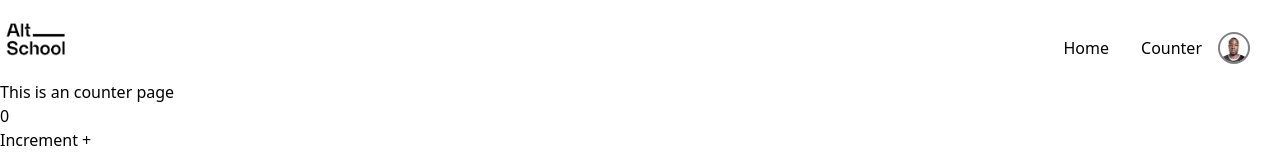
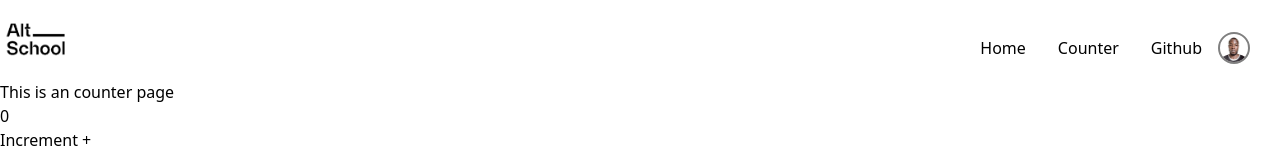
Before and after one commit to olatunde1998/AltSchool-Vue-Exam3, a Vue app: page /counter in a window 1280 px wide. Shown: the top 156 px of the page. Built offline with nearby package versions, Linux system fonts and the light colour scheme.

Commit message:
anchor tag added to nav element as a child

```diff
--- a/src/views/counterPage.vue
+++ b/src/views/counterPage.vue
@@ -11,6 +11,7 @@
       <nav>
         <RouterLink to="/">Home</RouterLink>
         <RouterLink to="/counter">Counter</RouterLink>
+        <a href="https://github.com/olatunde1998/AltSchool-Vue-Exam3">Github</a>
         <img
           alt="rasheed logo"
           class="rasheed-img"
```
